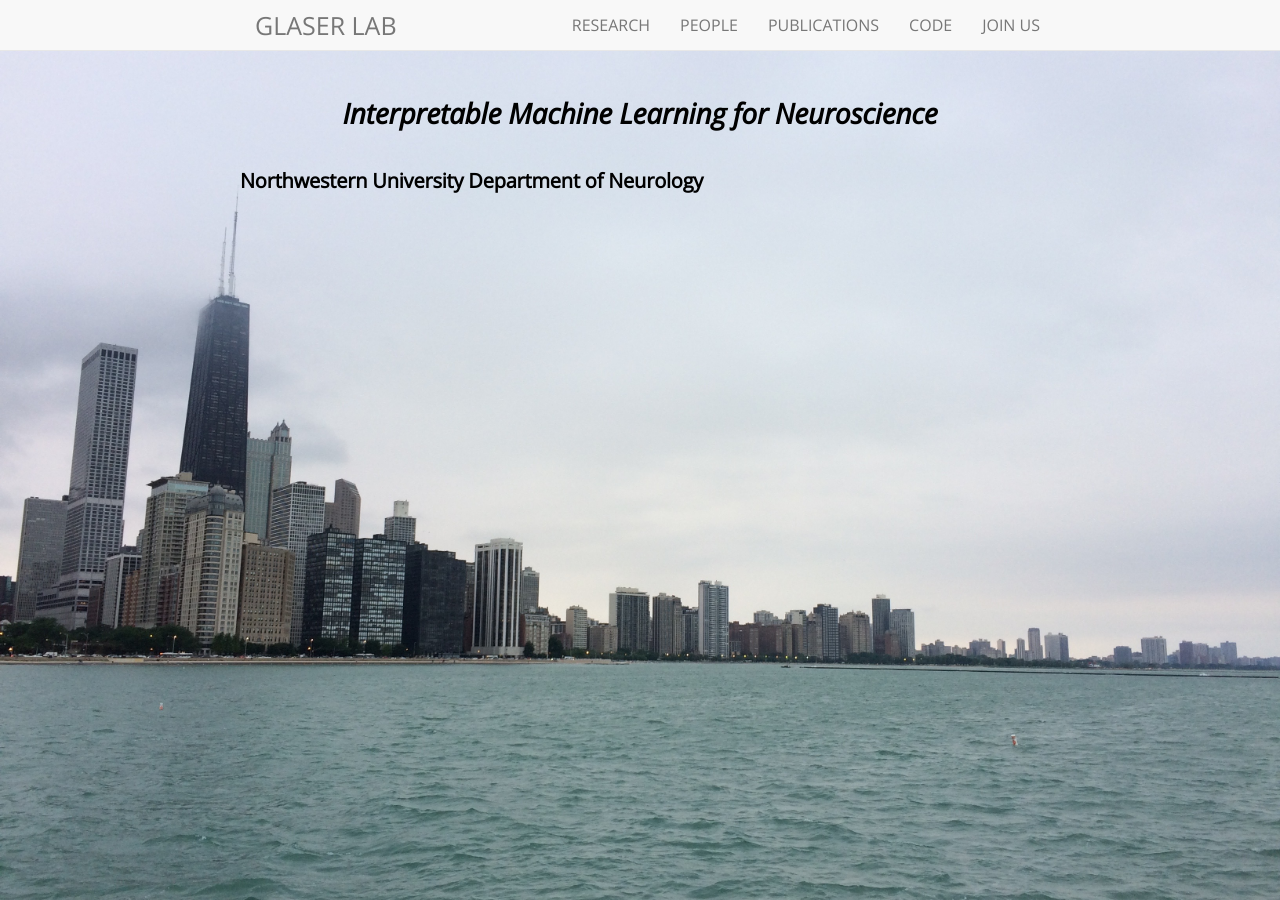
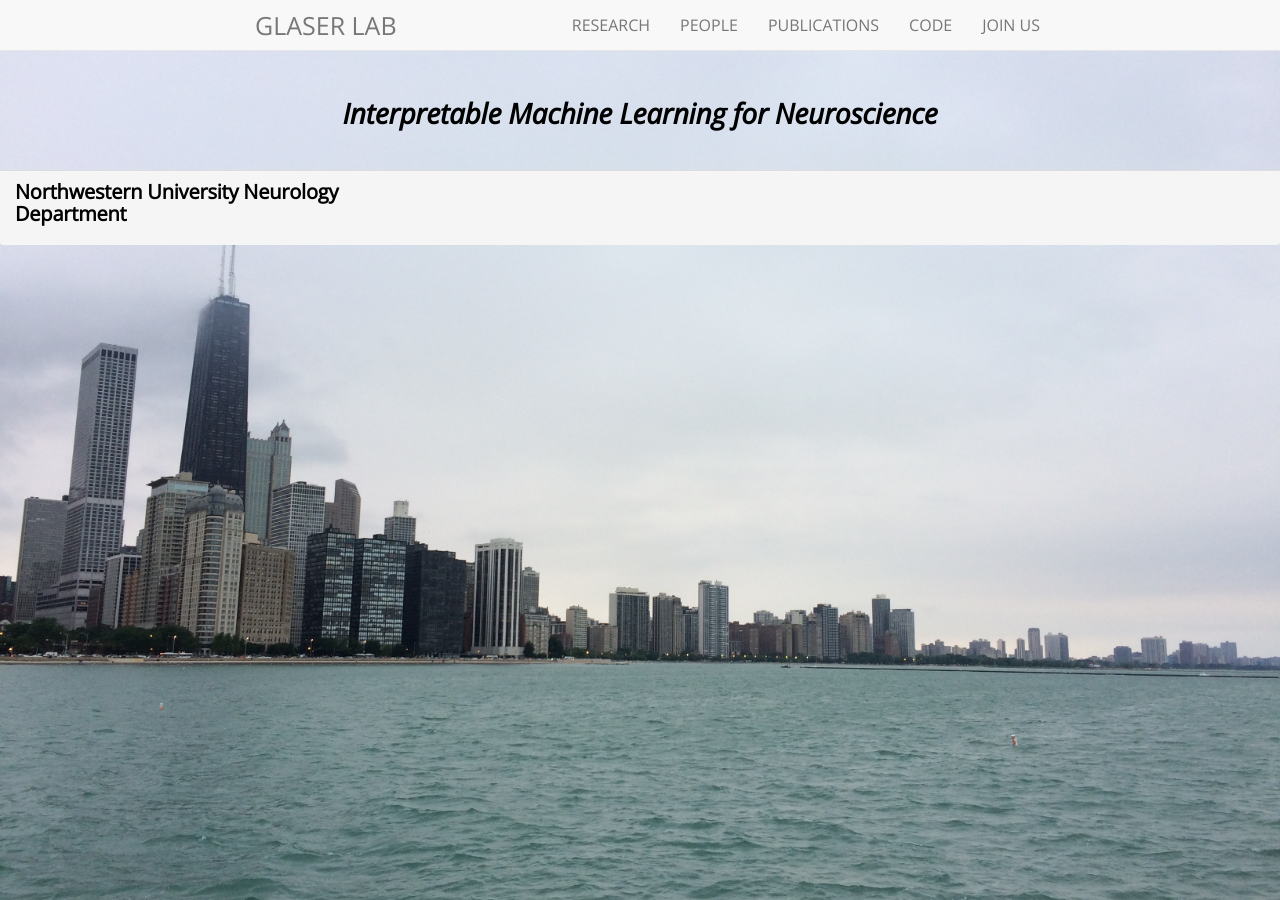
Before and after one commit to glaserlab/glaserlab.github.io, a Jekyll site: the page built from index.html, in a window 1280 px wide. Built offline with Jekyll 4.4.1, drawn with Linux system fonts in a browser that asks for light colours; nearby versions of some CDN libraries; comment, search, counter and statistics services are not loaded.

Commit message:
footer update

```diff
--- a/_includes/footer.html
+++ b/_includes/footer.html
@@ -1,15 +1,13 @@
 
-<div class="footer">
-  <!-- <footer> -->
-      <div class="container">
-          <div class="row">
 
-          <!-- <ul> -->
-            <h5>Northwestern University Department of Neurology</h5>
 
-              <!-- <li>Northwestern University Department of Neurology</li> -->
-          <!-- </ul> -->
-          </div>
-      </div>
-  <!-- </footer> -->
+
+<div class="container-footer">
+  <div class="panel-footer">
+	  <div class="row">
+		<div class="col-sm-4">
+      <h5>Northwestern University Neurology Department</h5>
+  </div>
+  </div>
 </div>
+</div>
```
